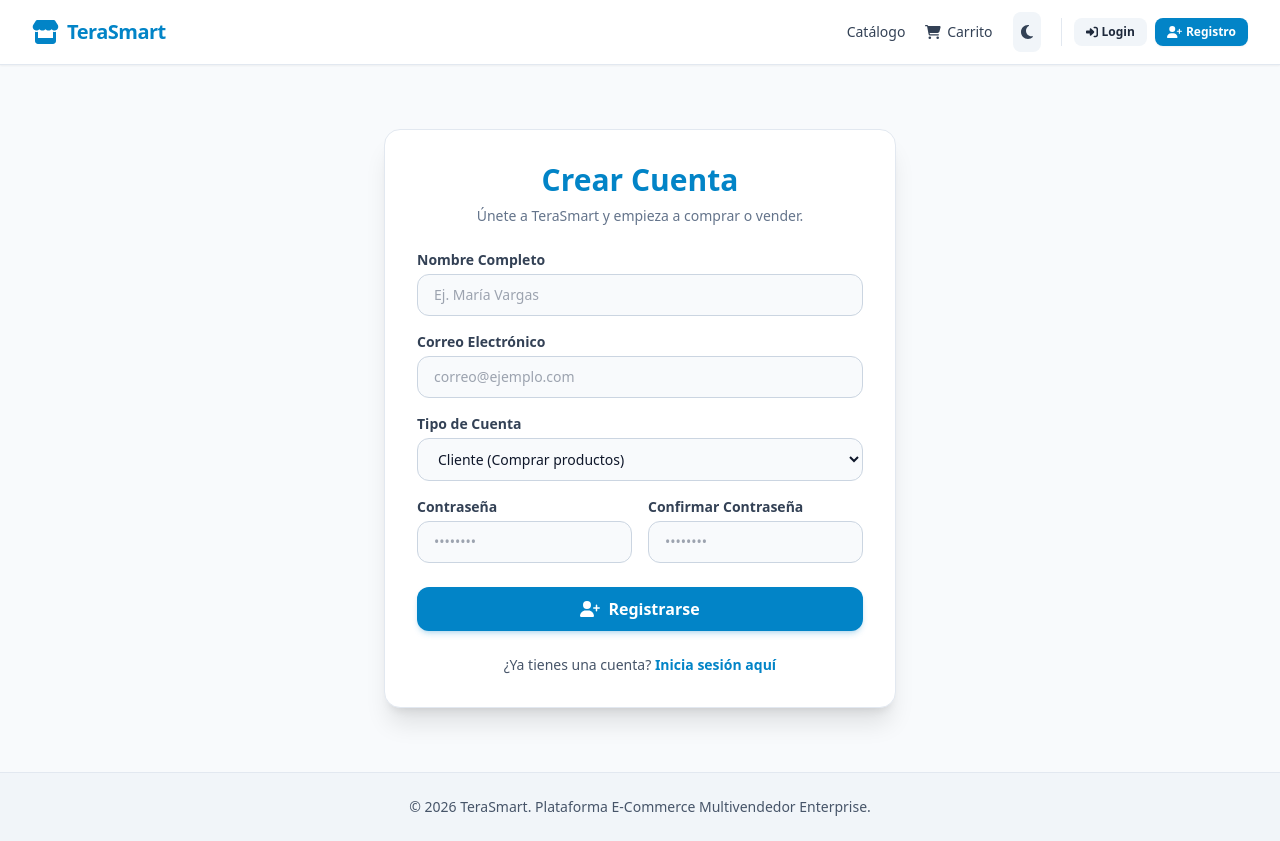
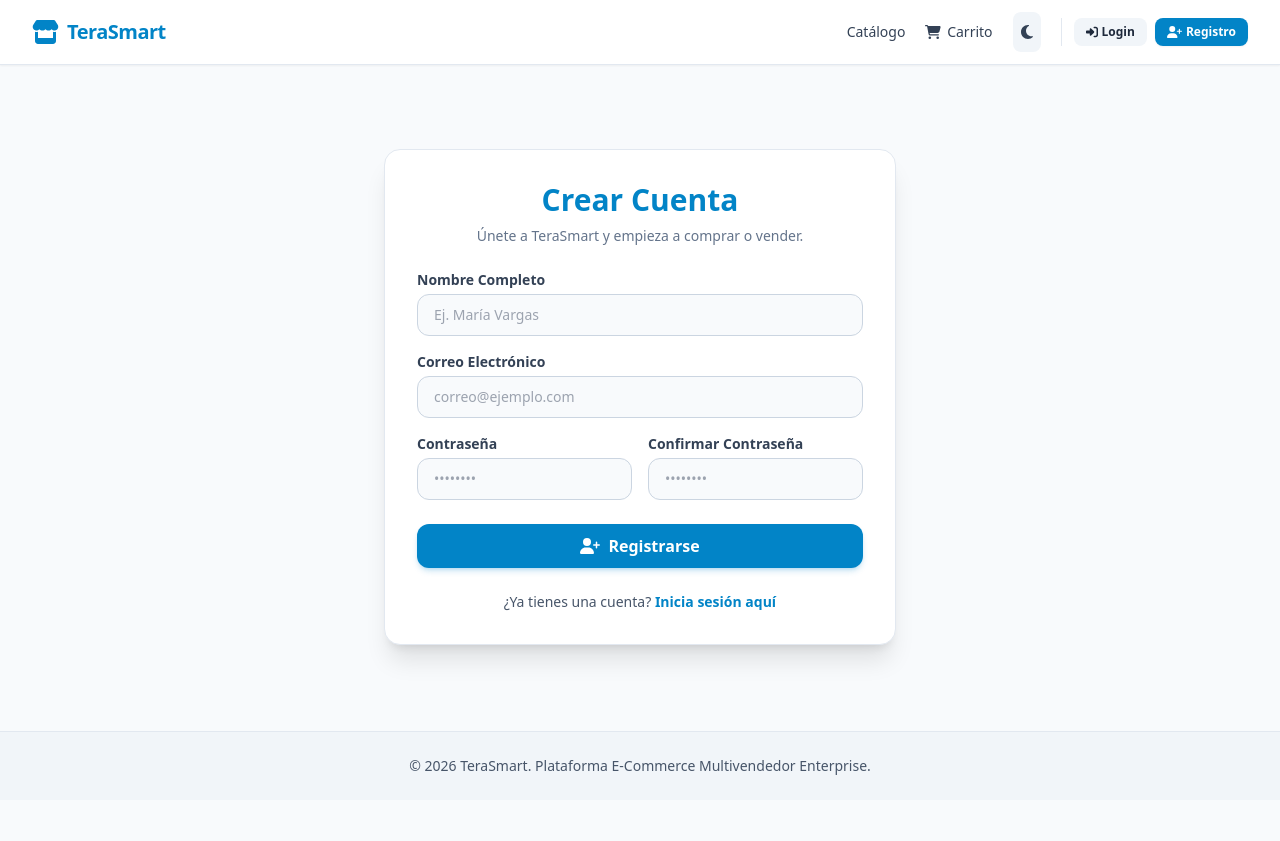
Before and after one commit to jhaddynortiz-glitch/TeraSmart-Frontend, a React (Vite) app: page /register in a window 1280 px wide. After the commit the page ends 800 px from the top, so only its background shows below. Built offline with nearby package versions, Linux system fonts and the light colour scheme; no server answers.

Commit message:
registro

```diff
--- a/src/pages/user/RegisterPage.tsx
+++ b/src/pages/user/RegisterPage.tsx
@@ -12,7 +12,6 @@ export const RegisterPage: React.FC = () => {
   const [email, setEmail] = useState('');
   const [password, setPassword] = useState('');
   const [confirmPassword, setConfirmPassword] = useState('');
-  const [role, setRole] = useState<'CLIENTE' | 'VENDEDOR'>('CLIENTE');
   const [error, setError] = useState<string | null>(null);
   const [isSubmitting, setIsSubmitting] = useState(false);
 
@@ -36,7 +35,7 @@ export const RegisterPage: React.FC = () => {
     setIsSubmitting(true);
 
     try {
-      const res = await register(name, email, password, role);
+      const res = await register(name, email, password, 'CLIENTE');
       if (from) {
         navigate(from);
       } else if (res.user.role === 'SUPERADMIN') {
@@ -99,20 +98,7 @@ export const RegisterPage: React.FC = () => {
             />
           </div>
 
-          <div>
-            <label className="block text-sm font-semibold text-slate-700 dark:text-slate-300 mb-1" htmlFor="role">
-              Tipo de Cuenta
-            </label>
-            <select
-              id="role"
-              value={role}
-              onChange={(e) => setRole(e.target.value as 'CLIENTE' | 'VENDEDOR')}
-              className="w-full px-4 py-2.5 bg-slate-50 dark:bg-slate-900 border border-slate-300 dark:border-slate-600 rounded-xl focus:ring-2 focus:ring-sky-500 focus:border-sky-500 outline-none transition-all dark:text-white text-sm font-medium"
-            >
-              <option value="CLIENTE">Cliente (Comprar productos)</option>
-              <option value="VENDEDOR">Vendedor (Gestionar almacén y ventas)</option>
-            </select>
-          </div>
+
 
           <div className="grid grid-cols-1 md:grid-cols-2 gap-4">
             <div>
```
